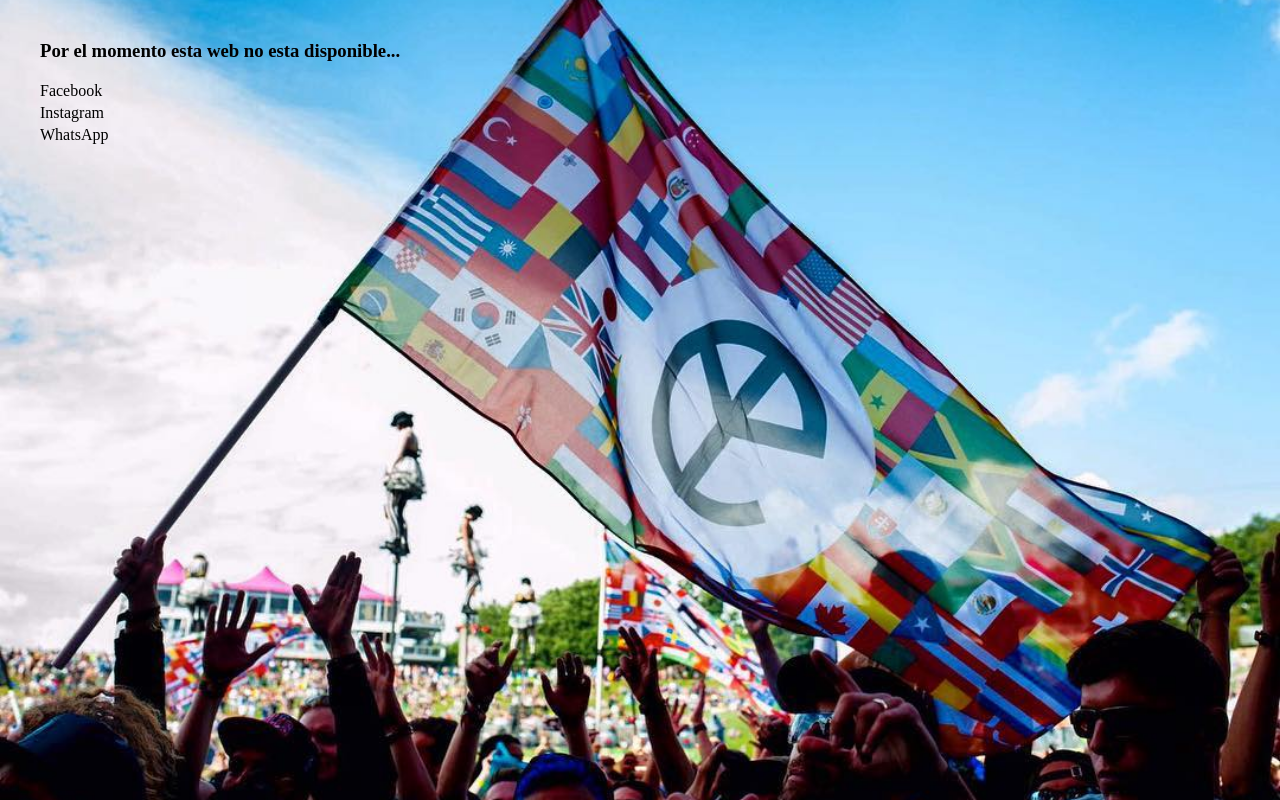
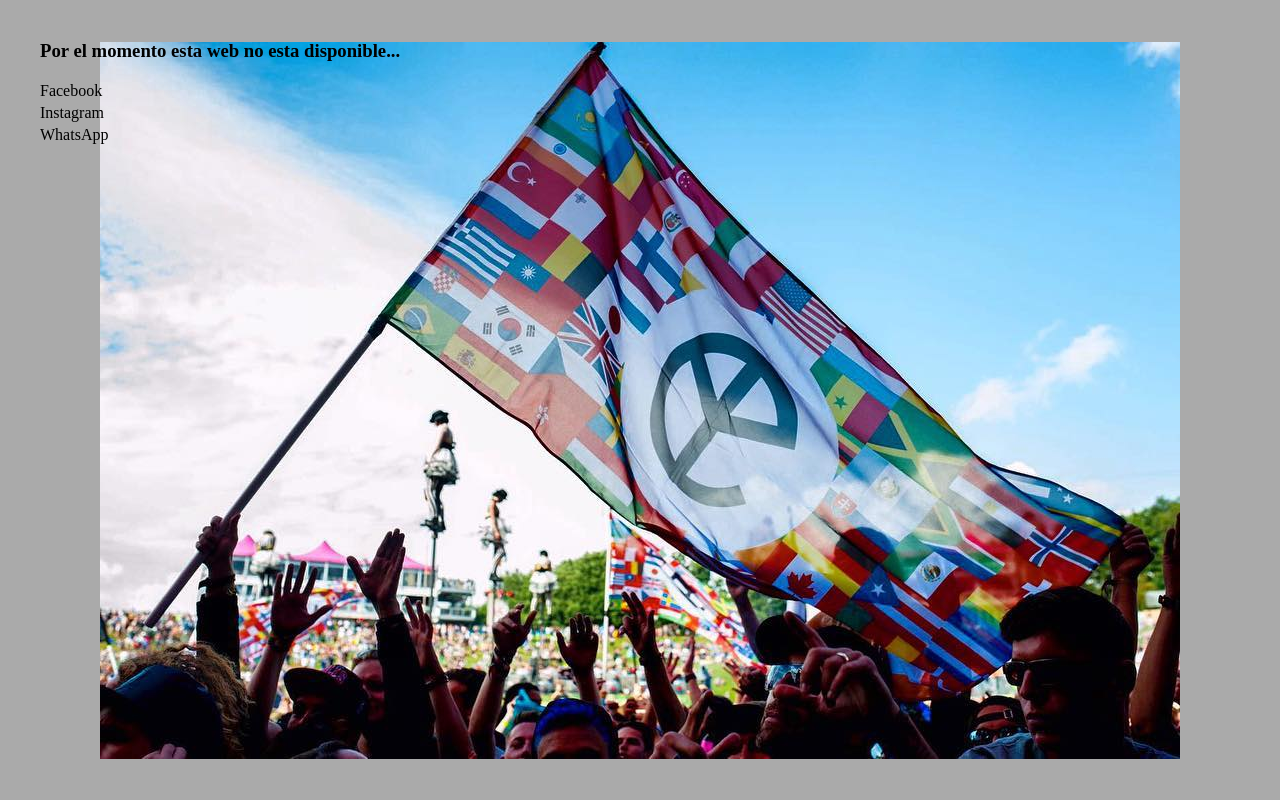
Before and after one commit to kevinmarceloburgos/Home, a plain HTML site: page index.html in a window 1280 px wide. Drawn offline with Linux system fonts and the light colour scheme; some icons are missing.

Commit message:
Update estilo.css

```diff
--- a/css/estilo.css
+++ b/css/estilo.css
@@ -7,10 +7,11 @@
 }
 body {
     margin: 40px;
+   background-color: #AAA;
+    background-attachment: fixed;
     background-image: url(../imagenes/bg.jpg);
-    background-attachment: fixed;
-    background-size: cover;
-    background-position: center;
+    background-position: center center;
+    background-repeat: no-repeat;
 }
 
 .container-enlace {
```
